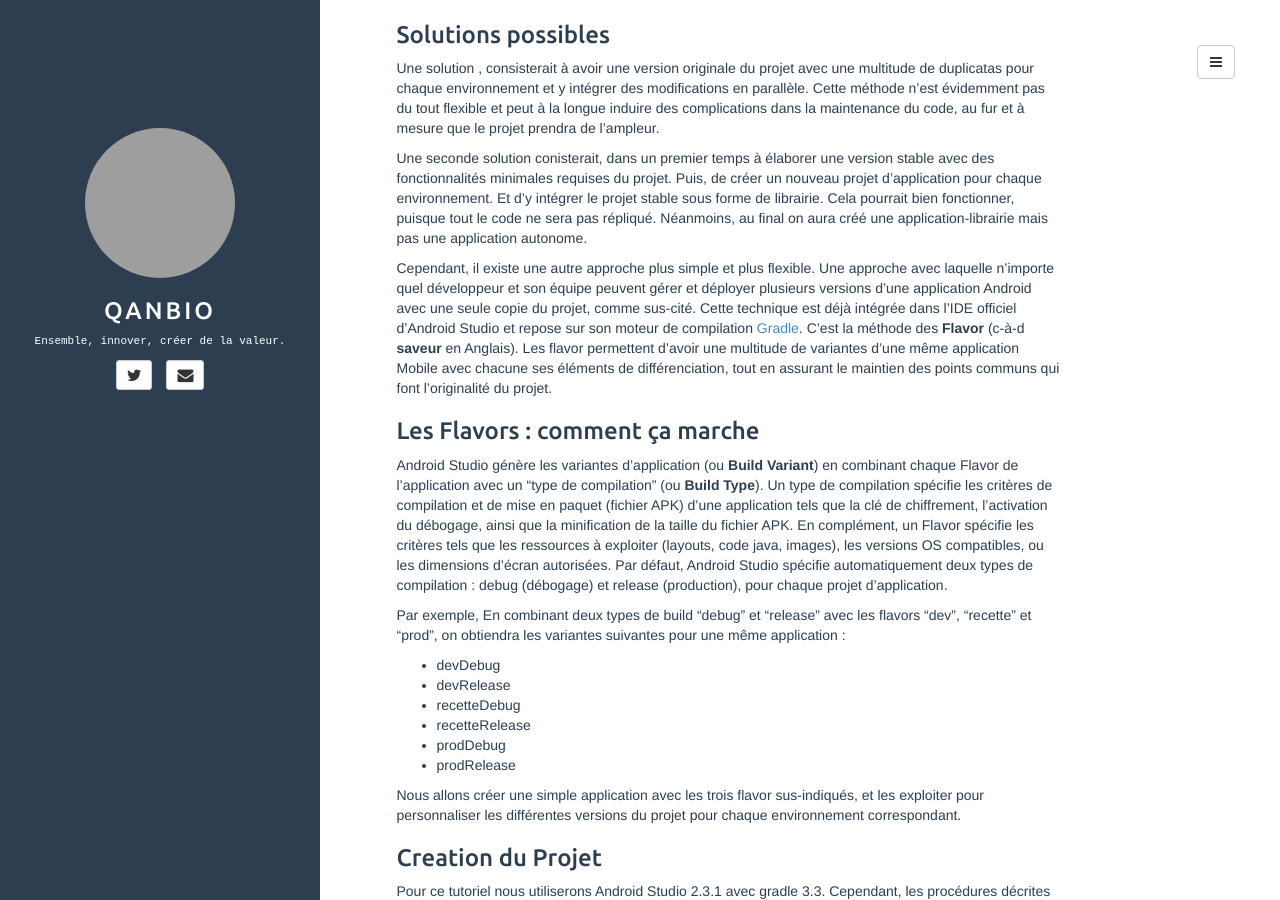
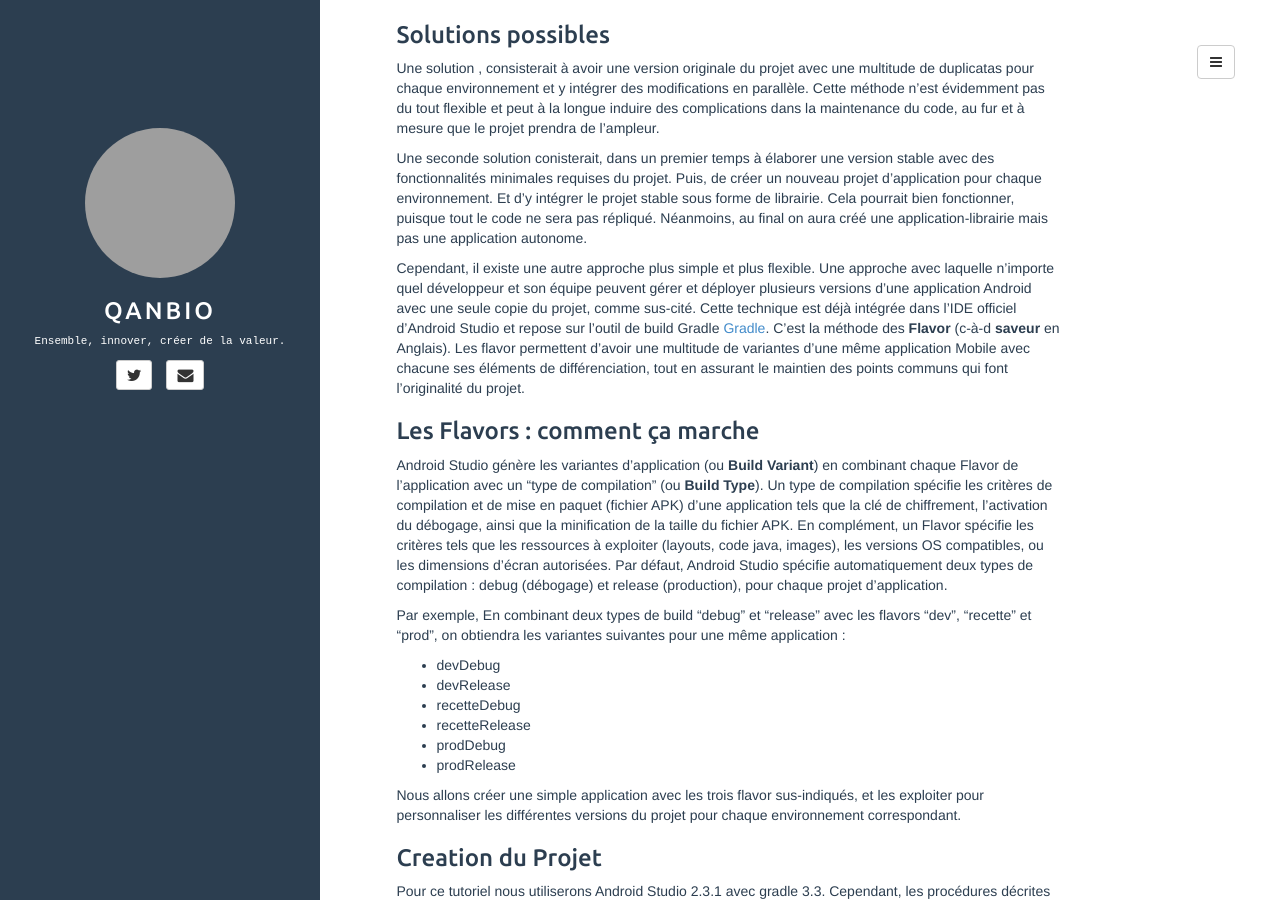
Before and after one commit to qanbio/blog, a Jekyll site: the page built from _posts/2017-05-18-configurer-plusieurs-versions-pour-une-meme-application-mobile-android.md, in a window 1280 px wide and 900 px high, scrolled down 390 px. Built offline with Jekyll 4.4.1, drawn with Linux system fonts in a browser that asks for light colours; comment, search, counter and statistics services are not loaded; grey boxes are pictures that could not be loaded.

Commit message:
autre modification

```diff
--- a/_posts/2017-05-18-configurer-plusieurs-versions-pour-une-meme-application-mobile-android.md
+++ b/_posts/2017-05-18-configurer-plusieurs-versions-pour-une-meme-application-mobile-android.md
@@ -19,7 +19,7 @@
 
 Une seconde solution conisterait, dans un premier temps à élaborer une version stable avec des fonctionnalités minimales requises du projet. Puis, de créer un nouveau projet d’application pour chaque environnement. Et d’y intégrer le projet stable sous forme de librairie. Cela pourrait bien fonctionner, puisque tout le code ne sera pas répliqué. Néanmoins, au final on aura créé une application-librairie mais pas une application autonome.
 
-Cependant, il existe une autre approche plus simple et plus flexible. Une approche avec laquelle n’importe quel développeur et son équipe peuvent gérer et déployer plusieurs versions d’une application Android avec une seule copie du projet, comme sus-cité. Cette technique est déjà intégrée dans l’IDE officiel d’Android Studio et repose sur son moteur de compilation [Gradle](https://gradle.org/). C’est la méthode des **Flavor** (c-à-d __saveur__ en Anglais). Les flavor permettent d’avoir une multitude de variantes d’une même application Mobile avec chacune ses éléments de différenciation, tout en assurant le maintien des points communs qui font l’originalité du projet.
+Cependant, il existe une autre approche plus simple et plus flexible. Une approche avec laquelle n’importe quel développeur et son équipe peuvent gérer et déployer plusieurs versions d’une application Android avec une seule copie du projet, comme sus-cité. Cette technique est déjà intégrée dans l’IDE officiel d’Android Studio et repose sur l’outil de build Gradle [Gradle](https://gradle.org/). C’est la méthode des **Flavor** (c-à-d __saveur__ en Anglais). Les flavor permettent d’avoir une multitude de variantes d’une même application Mobile avec chacune ses éléments de différenciation, tout en assurant le maintien des points communs qui font l’originalité du projet.
 
 ### Les Flavors : comment ça marche
 
```
